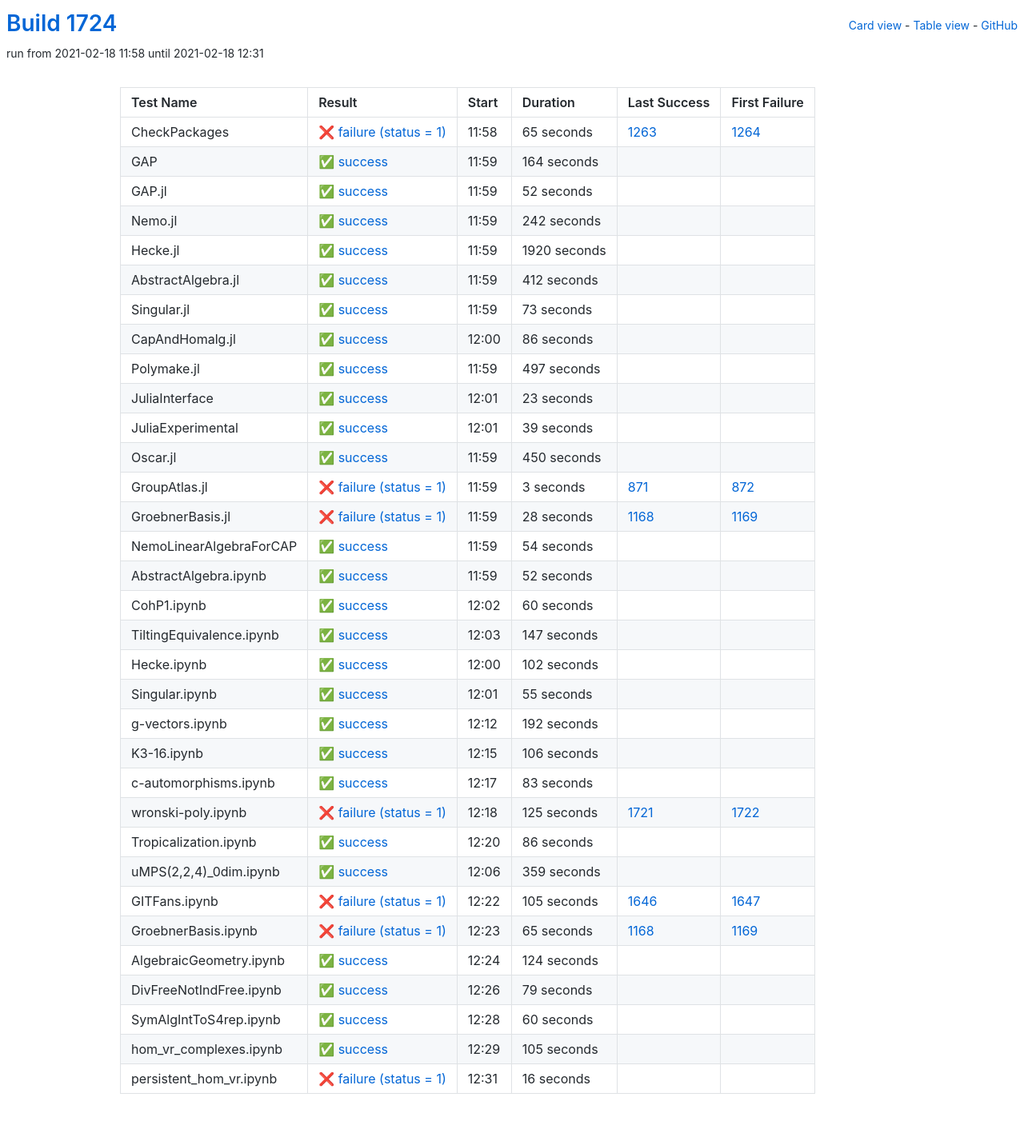
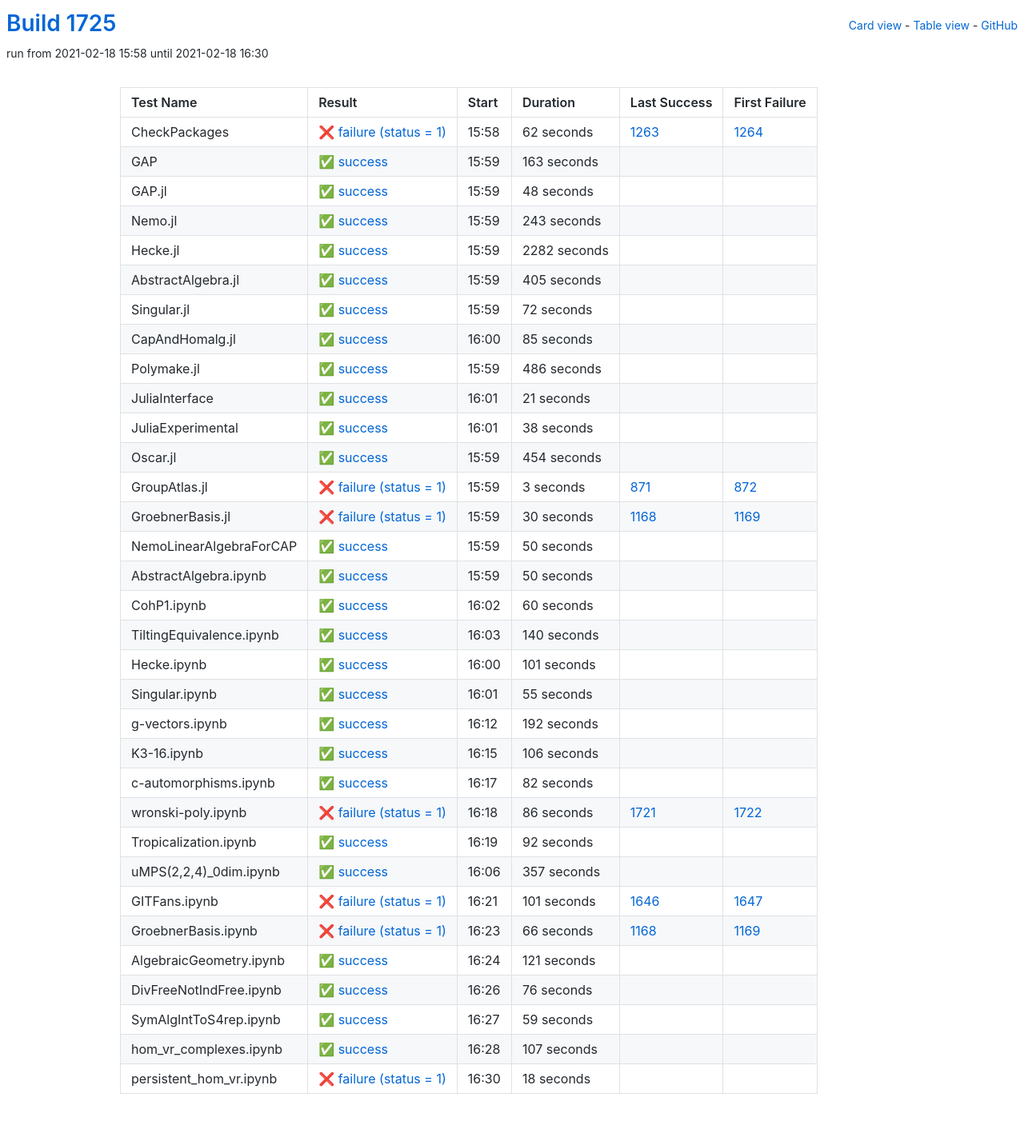
Before and after one commit to oscar-system/oscar-ci-status-stable, a Jekyll site: the page built from table.html, in a window 1280 px wide. Shown: the whole page at 80% size. Built offline with Jekyll 4.4.1, drawn with Linux system fonts in a browser that asks for light colours.

Commit message:
Build #1725

```diff
--- a/_data/ci.yml
+++ b/_data/ci.yml
@@ -1,6 +1,6 @@
 ---
-build: 1724
-build_url: https://oscarci.mathematik.uni-kl.de/job/oscar-stable/1724/
+build: 1725
+build_url: https://oscarci.mathematik.uni-kl.de/job/oscar-stable/1725/
 job: oscar-stable
 organization: oscar-system
 repo: oscar-ci-status-stable
@@ -8,152 +8,152 @@ repourl: https://github.com/oscar-system/oscar-ci-status-stable
 tests:
 - name: CheckPackages
   id: checkpackages
-  log: https://oscarci.mathematik.uni-kl.de/job/oscar-stable/1724/artifact/logs/build-1724/CheckPackages.log
-  start: 2021-02-18 11:58
+  log: https://oscarci.mathematik.uni-kl.de/job/oscar-stable/1725/artifact/logs/build-1725/CheckPackages.log
+  start: 2021-02-18 15:58
   success: false
   exitcode: 1
   status: failure
-  duration: 65
+  duration: 62
   last_success: 1263
   last_success_url: https://oscarci.mathematik.uni-kl.de/job/oscar-stable/1263/
   first_failure: 1264
   first_failure_url: https://oscarci.mathematik.uni-kl.de/job/oscar-stable/1264/
 - name: GAP
   id: gap
-  log: https://oscarci.mathematik.uni-kl.de/job/oscar-stable/1724/artifact/logs/build-1724/GAP.log
-  start: 2021-02-18 11:59
+  log: https://oscarci.mathematik.uni-kl.de/job/oscar-stable/1725/artifact/logs/build-1725/GAP.log
+  start: 2021-02-18 15:59
   success: true
   exitcode: 0
   status: success
-  duration: 164
+  duration: 163
   last_success: false
   last_success_url:
   first_failure: false
   first_failure_url:
 - name: GAP.jl
   id: gap-jl
-  log: https://oscarci.mathematik.uni-kl.de/job/oscar-stable/1724/artifact/logs/build-1724/GAP.jl.log
-  start: 2021-02-18 11:59
+  log: https://oscarci.mathematik.uni-kl.de/job/oscar-stable/1725/artifact/logs/build-1725/GAP.jl.log
+  start: 2021-02-18 15:59
   success: true
   exitcode: 0
   status: success
-  duration: 52
+  duration: 48
   last_success: false
   last_success_url:
   first_failure: false
   first_failure_url:
 - name: Nemo.jl
   id: nemo-jl
-  log: https://oscarci.mathematik.uni-kl.de/job/oscar-stable/1724/artifact/logs/build-1724/Nemo.jl.log
-  start: 2021-02-18 11:59
+  log: https://oscarci.mathematik.uni-kl.de/job/oscar-stable/1725/artifact/logs/build-1725/Nemo.jl.log
+  start: 2021-02-18 15:59
   success: true
   exitcode: 0
   status: success
-  duration: 242
+  duration: 243
   last_success: false
   last_success_url:
   first_failure: false
   first_failure_url:
 - name: Hecke.jl
   id: hecke-jl
-  log: https://oscarci.mathematik.uni-kl.de/job/oscar-stable/1724/artifact/logs/build-1724/Hecke.jl.log
-  start: 2021-02-18 11:59
+  log: https://oscarci.mathematik.uni-kl.de/job/oscar-stable/1725/artifact/logs/build-1725/Hecke.jl.log
+  start: 2021-02-18 15:59
   success: true
   exitcode: 0
   status: success
-  duration: 1920
+  duration: 2282
   last_success: false
   last_success_url:
   first_failure: false
   first_failure_url:
 - name: AbstractAlgebra.jl
   id: abstractalgebra-jl
-  log: https://oscarci.mathematik.uni-kl.de/job/oscar-stable/1724/artifact/logs/build-1724/AbstractAlgebra.jl.log
-  start: 2021-02-18 11:59
+  log: https://oscarci.mathematik.uni-kl.de/job/oscar-stable/1725/artifact/logs/build-1725/AbstractAlgebra.jl.log
+  start: 2021-02-18 15:59
   success: true
   exitcode: 0
   status: success
-  duration: 412
+  duration: 405
   last_success: false
   last_success_url:
   first_failure: false
   first_failure_url:
 - name: Singular.jl
   id: singular-jl
-  log: https://oscarci.mathematik.uni-kl.de/job/oscar-stable/1724/artifact/logs/build-1724/Singular.jl.log
-  start: 2021-02-18 11:59
+  log: https://oscarci.mathematik.uni-kl.de/job/oscar-stable/1725/artifact/logs/build-1725/Singular.jl.log
+  start: 2021-02-18 15:59
   success: true
   exitcode: 0
   status: success
-  duration: 73
+  duration: 72
   last_success: false
   last_success_url:
   first_failure: false
   first_failure_url:
 - name: CapAndHomalg.jl
   id: capandhomalg-jl
-  log: https://oscarci.mathematik.uni-kl.de/job/oscar-stable/1724/artifact/logs/build-1724/CapAndHomalg.jl.log
-  start: 2021-02-18 12:00
+  log: https://oscarci.mathematik.uni-kl.de/job/oscar-stable/1725/artifact/logs/build-1725/CapAndHomalg.jl.log
+  start: 2021-02-18 16:00
   success: true
   exitcode: 0
   status: success
-  duration: 86
+  duration: 85
   last_success: false
   last_success_url:
   first_failure: false
   first_failure_url:
 - name: Polymake.jl
   id: polymake-jl
-  log: https://oscarci.mathematik.uni-kl.de/job/oscar-stable/1724/artifact/logs/build-1724/Polymake.jl.log
-  start: 2021-02-18 11:59
+  log: https://oscarci.mathematik.uni-kl.de/job/oscar-stable/1725/artifact/logs/build-1725/Polymake.jl.log
+  start: 2021-02-18 15:59
   success: true
   exitcode: 0
   status: success
-  duration: 497
+  duration: 486
   last_success: false
   last_success_url:
   first_failure: false
   first_failure_url:
 - name: JuliaInterface
   id: juliainterface
-  log: https://oscarci.mathematik.uni-kl.de/job/oscar-stable/1724/artifact/logs/build-1724/JuliaInterface.log
-  start: 2021-02-18 12:01
+  log: https://oscarci.mathematik.uni-kl.de/job/oscar-stable/1725/artifact/logs/build-1725/JuliaInterface.log
+  start: 2021-02-18 16:01
   success: true
   exitcode: 0
   status: success
-  duration: 23
+  duration: 21
   last_success: false
   last_success_url:
   first_failure: false
   first_failure_url:
 - name: JuliaExperimental
   id: juliaexperimental
-  log: https://oscarci.mathematik.uni-kl.de/job/oscar-stable/1724/artifact/logs/build-1724/JuliaExperimental.log
-  start: 2021-02-18 12:01
+  log: https://oscarci.mathematik.uni-kl.de/job/oscar-stable/1725/artifact/logs/build-1725/JuliaExperimental.log
+  start: 2021-02-18 16:01
   success: true
   exitcode: 0
   status: success
-  duration: 39
+  duration: 38
   last_success: false
   last_success_url:
   first_failure: false
   first_failure_url:
 - name: Oscar.jl
   id: oscar-jl
-  log: https://oscarci.mathematik.uni-kl.de/job/oscar-stable/1724/artifact/logs/build-1724/Oscar.jl.log
-  start: 2021-02-18 11:59
+  log: https://oscarci.mathematik.uni-kl.de/job/oscar-stable/1725/artifact/logs/build-1725/Oscar.jl.log
+  start: 2021-02-18 15:59
   success: true
   exitcode: 0
   status: success
-  duration: 450
+  duration: 454
   last_success: false
   last_success_url:
   first_failure: false
   first_failure_url:
 - name: GroupAtlas.jl
   id: groupatlas-jl
-  log: https://oscarci.mathematik.uni-kl.de/job/oscar-stable/1724/artifact/logs/build-1724/GroupAtlas.jl.log
-  start: 2021-02-18 11:59
+  log: https://oscarci.mathematik.uni-kl.de/job/oscar-stable/1725/artifact/logs/build-1725/GroupAtlas.jl.log
+  start: 2021-02-18 15:59
   success: false
   exitcode: 1
   status: failure
@@ -164,44 +164,44 @@ tests:
   first_failure_url: https://oscarci.mathematik.uni-kl.de/job/oscar-stable/872/
 - name: GroebnerBasis.jl
   id: groebnerbasis-jl
-  log: https://oscarci.mathematik.uni-kl.de/job/oscar-stable/1724/artifact/logs/build-1724/GroebnerBasis.jl.log
-  start: 2021-02-18 11:59
+  log: https://oscarci.mathematik.uni-kl.de/job/oscar-stable/1725/artifact/logs/build-1725/GroebnerBasis.jl.log
+  start: 2021-02-18 15:59
   success: false
   exitcode: 1
   status: failure
-  duration: 28
+  duration: 30
   last_success: 1168
   last_success_url: https://oscarci.mathematik.uni-kl.de/job/oscar-stable/1168/
   first_failure: 1169
   first_failure_url: https://oscarci.mathematik.uni-kl.de/job/oscar-stable/1169/
 - name: NemoLinearAlgebraForCAP
   id: nemolinearalgebraforcap
-  log: https://oscarci.mathematik.uni-kl.de/job/oscar-stable/1724/artifact/logs/build-1724/NemoLinearAlgebraForCAP.log
-  start: 2021-02-18 11:59
+  log: https://oscarci.mathematik.uni-kl.de/job/oscar-stable/1725/artifact/logs/build-1725/NemoLinearAlgebraForCAP.log
+  start: 2021-02-18 15:59
   success: true
   exitcode: 0
   status: success
-  duration: 54
+  duration: 50
   last_success: false
   last_success_url:
   first_failure: false
   first_failure_url:
 - name: AbstractAlgebra.ipynb
   id: abstractalgebra-ipynb
-  log: https://oscarci.mathematik.uni-kl.de/job/oscar-stable/1724/artifact/logs/build-1724/AbstractAlgebra.ipynb.log
-  start: 2021-02-18 11:59
+  log: https://oscarci.mathematik.uni-kl.de/job/oscar-stable/1725/artifact/logs/build-1725/AbstractAlgebra.ipynb.log
+  start: 2021-02-18 15:59
   success: true
   exitcode: 0
   status: success
-  duration: 52
+  duration: 50
   last_success: false
   last_success_url:
   first_failure: false
   first_failure_url:
 - name: CohP1.ipynb
   id: cohp1-ipynb
-  log: https://oscarci.mathematik.uni-kl.de/job/oscar-stable/1724/artifact/logs/build-1724/CohP1.ipynb.log
-  start: 2021-02-18 12:02
+  log: https://oscarci.mathematik.uni-kl.de/job/oscar-stable/1725/artifact/logs/build-1725/CohP1.ipynb.log
+  start: 2021-02-18 16:02
   success: true
   exitcode: 0
   status: success
@@ -212,32 +212,32 @@ tests:
   first_failure_url:
 - name: TiltingEquivalence.ipynb
   id: tiltingequivalence-ipynb
-  log: https://oscarci.mathematik.uni-kl.de/job/oscar-stable/1724/artifact/logs/build-1724/TiltingEquivalence.ipynb.log
-  start: 2021-02-18 12:03
+  log: https://oscarci.mathematik.uni-kl.de/job/oscar-stable/1725/artifact/logs/build-1725/TiltingEquivalence.ipynb.log
+  start: 2021-02-18 16:03
   success: true
   exitcode: 0
   status: success
-  duration: 147
+  duration: 140
   last_success: false
   last_success_url:
   first_failure: false
   first_failure_url:
 - name: Hecke.ipynb
   id: hecke-ipynb
-  log: https://oscarci.mathematik.uni-kl.de/job/oscar-stable/1724/artifact/logs/build-1724/Hecke.ipynb.log
-  start: 2021-02-18 12:00
+  log: https://oscarci.mathematik.uni-kl.de/job/oscar-stable/1725/artifact/logs/build-1725/Hecke.ipynb.log
+  start: 2021-02-18 16:00
   success: true
   exitcode: 0
   status: success
-  duration: 102
+  duration: 101
   last_success: false
   last_success_url:
   first_failure: false
   first_failure_url:
 - name: Singular.ipynb
   id: singular-ipynb
-  log: https://oscarci.mathematik.uni-kl.de/job/oscar-stable/1724/artifact/logs/build-1724/Singular.ipynb.log
-  start: 2021-02-18 12:01
+  log: https://oscarci.mathematik.uni-kl.de/job/oscar-stable/1725/artifact/logs/build-1725/Singular.ipynb.log
+  start: 2021-02-18 16:01
   success: true
   exitcode: 0
   status: success
@@ -248,8 +248,8 @@ tests:
   first_failure_url:
 - name: g-vectors.ipynb
   id: g-vectors-ipynb
-  log: https://oscarci.mathematik.uni-kl.de/job/oscar-stable/1724/artifact/logs/build-1724/g-vectors.ipynb.log
-  start: 2021-02-18 12:12
+  log: https://oscarci.mathematik.uni-kl.de/job/oscar-stable/1725/artifact/logs/build-1725/g-vectors.ipynb.log
+  start: 2021-02-18 16:12
   success: true
   exitcode: 0
   status: success
@@ -260,8 +260,8 @@ tests:
   first_failure_url:
 - name: K3-16.ipynb
   id: k3-16-ipynb
-  log: https://oscarci.mathematik.uni-kl.de/job/oscar-stable/1724/artifact/logs/build-1724/K3-16.ipynb.log
-  start: 2021-02-18 12:15
+  log: https://oscarci.mathematik.uni-kl.de/job/oscar-stable/1725/artifact/logs/build-1725/K3-16.ipynb.log
+  start: 2021-02-18 16:15
   success: true
   exitcode: 0
   status: success
@@ -272,132 +272,132 @@ tests:
   first_failure_url:
 - name: c-automorphisms.ipynb
   id: c-automorphisms-ipynb
-  log: https://oscarci.mathematik.uni-kl.de/job/oscar-stable/1724/artifact/logs/build-1724/c-automorphisms.ipynb.log
-  start: 2021-02-18 12:17
+  log: https://oscarci.mathematik.uni-kl.de/job/oscar-stable/1725/artifact/logs/build-1725/c-automorphisms.ipynb.log
+  start: 2021-02-18 16:17
   success: true
   exitcode: 0
   status: success
-  duration: 83
+  duration: 82
   last_success: false
   last_success_url:
   first_failure: false
   first_failure_url:
 - name: wronski-poly.ipynb
   id: wronski-poly-ipynb
-  log: https://oscarci.mathematik.uni-kl.de/job/oscar-stable/1724/artifact/logs/build-1724/wronski-poly.ipynb.log
-  start: 2021-02-18 12:18
+  log: https://oscarci.mathematik.uni-kl.de/job/oscar-stable/1725/artifact/logs/build-1725/wronski-poly.ipynb.log
+  start: 2021-02-18 16:18
   success: false
   exitcode: 1
   status: failure
-  duration: 125
+  duration: 86
   last_success: 1721
   last_success_url: https://oscarci.mathematik.uni-kl.de/job/oscar-stable/1721/
   first_failure: 1722
   first_failure_url: https://oscarci.mathematik.uni-kl.de/job/oscar-stable/1722/
 - name: Tropicalization.ipynb
   id: tropicalization-ipynb
-  log: https://oscarci.mathematik.uni-kl.de/job/oscar-stable/1724/artifact/logs/build-1724/Tropicalization.ipynb.log
-  start: 2021-02-18 12:20
+  log: https://oscarci.mathematik.uni-kl.de/job/oscar-stable/1725/artifact/logs/build-1725/Tropicalization.ipynb.log
+  start: 2021-02-18 16:19
   success: true
   exitcode: 0
   status: success
-  duration: 86
+  duration: 92
   last_success: false
   last_success_url:
   first_failure: false
   first_failure_url:
 - name: uMPS(2,2,4)_0dim.ipynb
   id: umps-2-2-4-0dim-ipynb
-  log: https://oscarci.mathematik.uni-kl.de/job/oscar-stable/1724/artifact/logs/build-1724/uMPS-2-2-4-_0dim.ipynb.log
-  start: 2021-02-18 12:06
+  log: https://oscarci.mathematik.uni-kl.de/job/oscar-stable/1725/artifact/logs/build-1725/uMPS-2-2-4-_0dim.ipynb.log
+  start: 2021-02-18 16:06
   success: true
   exitcode: 0
   status: success
-  duration: 359
+  duration: 357
   last_success: false
   last_success_url:
   first_failure: false
   first_failure_url:
 - name: GITFans.ipynb
   id: gitfans-ipynb
-  log: https://oscarci.mathematik.uni-kl.de/job/oscar-stable/1724/artifact/logs/build-1724/GITFans.ipynb.log
-  start: 2021-02-18 12:22
+  log: https://oscarci.mathematik.uni-kl.de/job/oscar-stable/1725/artifact/logs/build-1725/GITFans.ipynb.log
+  start: 2021-02-18 16:21
   success: false
   exitcode: 1
   status: failure
-  duration: 105
+  duration: 101
   last_success: 1646
   last_success_url: https://oscarci.mathematik.uni-kl.de/job/oscar-stable/1646/
   first_failure: 1647
   first_failure_url: https://oscarci.mathematik.uni-kl.de/job/oscar-stable/1647/
 - name: GroebnerBasis.ipynb
   id: groebnerbasis-ipynb
-  log: https://oscarci.mathematik.uni-kl.de/job/oscar-stable/1724/artifact/logs/build-1724/GroebnerBasis.ipynb.log
-  start: 2021-02-18 12:23
+  log: https://oscarci.mathematik.uni-kl.de/job/oscar-stable/1725/artifact/logs/build-1725/GroebnerBasis.ipynb.log
+  start: 2021-02-18 16:23
   success: false
   exitcode: 1
   status: failure
-  duration: 65
+  duration: 66
   last_success: 1168
   last_success_url: https://oscarci.mathematik.uni-kl.de/job/oscar-stable/1168/
   first_failure: 1169
   first_failure_url: https://oscarci.mathematik.uni-kl.de/job/oscar-stable/1169/
 - name: AlgebraicGeometry.ipynb
   id: algebraicgeometry-ipynb
-  log: https://oscarci.mathematik.uni-kl.de/job/oscar-stable/1724/artifact/logs/build-1724/AlgebraicGeometry.ipynb.log
-  start: 2021-02-18 12:24
+  log: https://oscarci.mathematik.uni-kl.de/job/oscar-stable/1725/artifact/logs/build-1725/AlgebraicGeometry.ipynb.log
+  start: 2021-02-18 16:24
   success: true
   exitcode: 0
   status: success
-  duration: 124
+  duration: 121
   last_success: false
   last_success_url:
   first_failure: false
   first_failure_url:
 - name: DivFreeNotIndFree.ipynb
   id: divfreenotindfree-ipynb
-  log: https://oscarci.mathematik.uni-kl.de/job/oscar-stable/1724/artifact/logs/build-1724/DivFreeNotIndFree.ipynb.log
-  start: 2021-02-18 12:26
+  log: https://oscarci.mathematik.uni-kl.de/job/oscar-stable/1725/artifact/logs/build-1725/DivFreeNotIndFree.ipynb.log
+  start: 2021-02-18 16:26
   success: true
   exitcode: 0
   status: success
-  duration: 79
+  duration: 76
   last_success: false
   last_success_url:
   first_failure: false
   first_failure_url:
 - name: SymAlgIntToS4rep.ipynb
   id: symalginttos4rep-ipynb
-  log: https://oscarci.mathematik.uni-kl.de/job/oscar-stable/1724/artifact/logs/build-1724/SymAlgIntToS4rep.ipynb.log
-  start: 2021-02-18 12:28
+  log: https://oscarci.mathematik.uni-kl.de/job/oscar-stable/1725/artifact/logs/build-1725/SymAlgIntToS4rep.ipynb.log
+  start: 2021-02-18 16:27
   success: true
   exitcode: 0
   status: success
-  duration: 60
+  duration: 59
   last_success: false
   last_success_url:
   first_failure: false
   first_failure_url:
 - name: hom_vr_complexes.ipynb
   id: hom-vr-complexes-ipynb
-  log: https://oscarci.mathematik.uni-kl.de/job/oscar-stable/1724/artifact/logs/build-1724/hom_vr_complexes.ipynb.log
-  start: 2021-02-18 12:29
+  log: https://oscarci.mathematik.uni-kl.de/job/oscar-stable/1725/artifact/logs/build-1725/hom_vr_complexes.ipynb.log
+  start: 2021-02-18 16:28
   success: true
   exitcode: 0
   status: success
-  duration: 105
+  duration: 107
   last_success: false
   last_success_url:
   first_failure: false
   first_failure_url:
 - name: persistent_hom_vr.ipynb
   id: persistent-hom-vr-ipynb
-  log: https://oscarci.mathematik.uni-kl.de/job/oscar-stable/1724/artifact/logs/build-1724/persistent_hom_vr.ipynb.log
-  start: 2021-02-18 12:31
+  log: https://oscarci.mathematik.uni-kl.de/job/oscar-stable/1725/artifact/logs/build-1725/persistent_hom_vr.ipynb.log
+  start: 2021-02-18 16:30
   success: false
   exitcode: 1
   status: failure
-  duration: 16
+  duration: 18
   last_success: false
   last_success_url:
   first_failure: false
```
Also changed, not shown: README.md.
